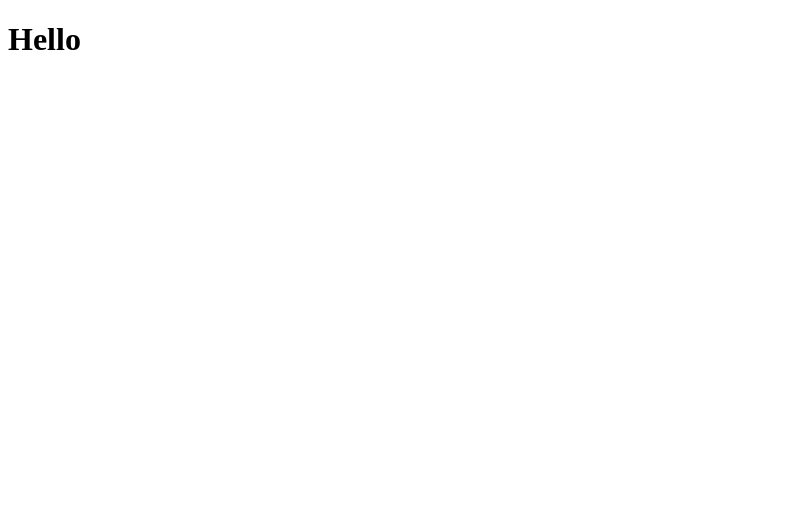
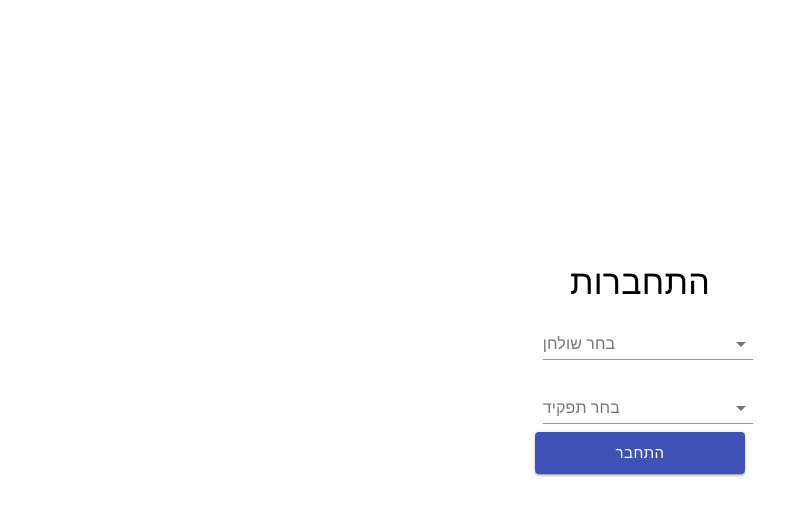
Before and after one commit to bardromi/dashboard-client, a React (Create React App) app: page /login in a window 1280 px wide. Shown: the top 516 px of the page, without its empty margins (0-808 px from the left). Built offline with nearby package versions, Linux system fonts and the light colour scheme.

Commit message:
started login screen

```diff
--- a/package.json
+++ b/package.json
@@ -3,12 +3,16 @@
   "version": "0.1.0",
   "private": true,
   "dependencies": {
+    "@material-ui/core": "^4.11.0",
     "@testing-library/jest-dom": "^4.2.4",
     "@testing-library/react": "^9.5.0",
     "@testing-library/user-event": "^7.2.1",
     "react": "^16.13.1",
     "react-dom": "^16.13.1",
-    "react-scripts": "3.4.1"
+    "react-redux": "^7.2.1",
+    "react-router-dom": "^5.2.0",
+    "react-scripts": "3.4.1",
+    "redux": "^4.0.5"
   },
   "scripts": {
     "start": "react-scripts start",
--- a/src/App.js
+++ b/src/App.js
@@ -1,11 +1,29 @@
 import React from 'react';
+import Login from './components/Login.tsx';
 
-function App() {
+import {
+  BrowserRouter as Router,
+  Switch,
+  Route,
+  Redirect,
+} from 'react-router-dom';
+
+
+const App = () => {
   return (
-    <div className="App">
-        <h1>Hello</h1>
-    </div>
-  );
+    <Router>
+      <Switch>
+        <Route exact path="/">
+          <Redirect to="/login" />
+        </Route>
+        <Route path="/login">
+          <Login />
+        </Route>
+      </Switch>
+    </Router>
+  )
 }
 
+
+
 export default App;
--- /dev/null
+++ b/src/components/Login.tsx
@@ -0,0 +1,72 @@
+import React, { useState } from 'react';
+import { makeStyles, createStyles, Theme } from '@material-ui/core/styles';
+import { Grid, Button, Typography, FormControl, InputLabel, Select, MenuItem } from '@material-ui/core';
+
+const useStyles = makeStyles((theme: Theme) =>
+    createStyles({
+        container: {
+            minHeight: '90vh',
+        },
+        formControl: {
+            margin: theme.spacing(1),
+            minWidth: 120,
+        },
+        selectEmpty: {
+            marginTop: theme.spacing(2),
+        },
+        inputRight: {
+            textAlign: 'right',
+            alignContent: 'right'
+        }
+    }),
+);
+
+const Login = () => {
+    const classes = useStyles();
+
+    const [state, setstate] = useState({ desk: 1, position: 1 })
+    const handleClick = event =>
+        setstate({
+            ...state,
+            [event.target.name]: state[event.target.value]
+        })
+
+    const { desk, position } = state;
+
+    return (
+        <Grid
+            container
+            spacing={0}
+            // direction="column"
+            alignItems="center"
+            justify="center"
+            className={classes.container}
+        >
+            <Grid item xs={2}>
+                <Typography variant="h4" align="center">התחברות</Typography>
+                <FormControl className={classes.formControl} fullWidth={true}>
+                    <InputLabel>בחר שולחן</InputLabel>
+                    <Select name="desk">
+                        <MenuItem value={1}>1</MenuItem>
+                        <MenuItem value={2}>2</MenuItem>
+                        <MenuItem value={3}>3</MenuItem>
+                    </Select>
+                </FormControl>
+                <FormControl className={classes.formControl} fullWidth={true}>
+                    <InputLabel>בחר תפקיד</InputLabel>
+                    <Select name="position">
+                        <MenuItem value={4}>4</MenuItem>
+                        <MenuItem value={5}>5</MenuItem>
+                        <MenuItem value={6}>6</MenuItem>
+                    </Select>
+                </FormControl>
+                <Button size="large" color="primary" variant="contained" fullWidth={true}>
+                    התחבר
+                </Button>
+            </Grid>
+
+        </Grid>
+    );
+}
+
+export default Login;
```
Also changed, not shown: 1 other file (tests, documents, lock files or other folders).
